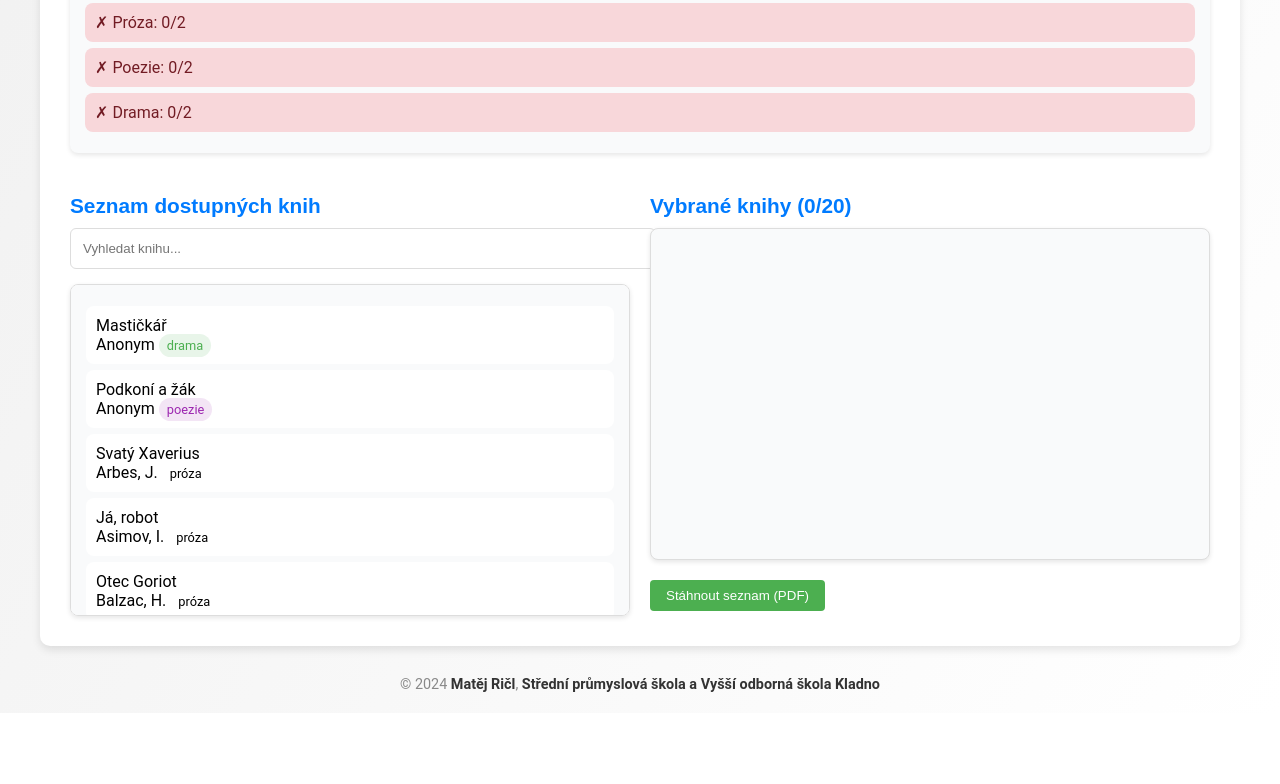
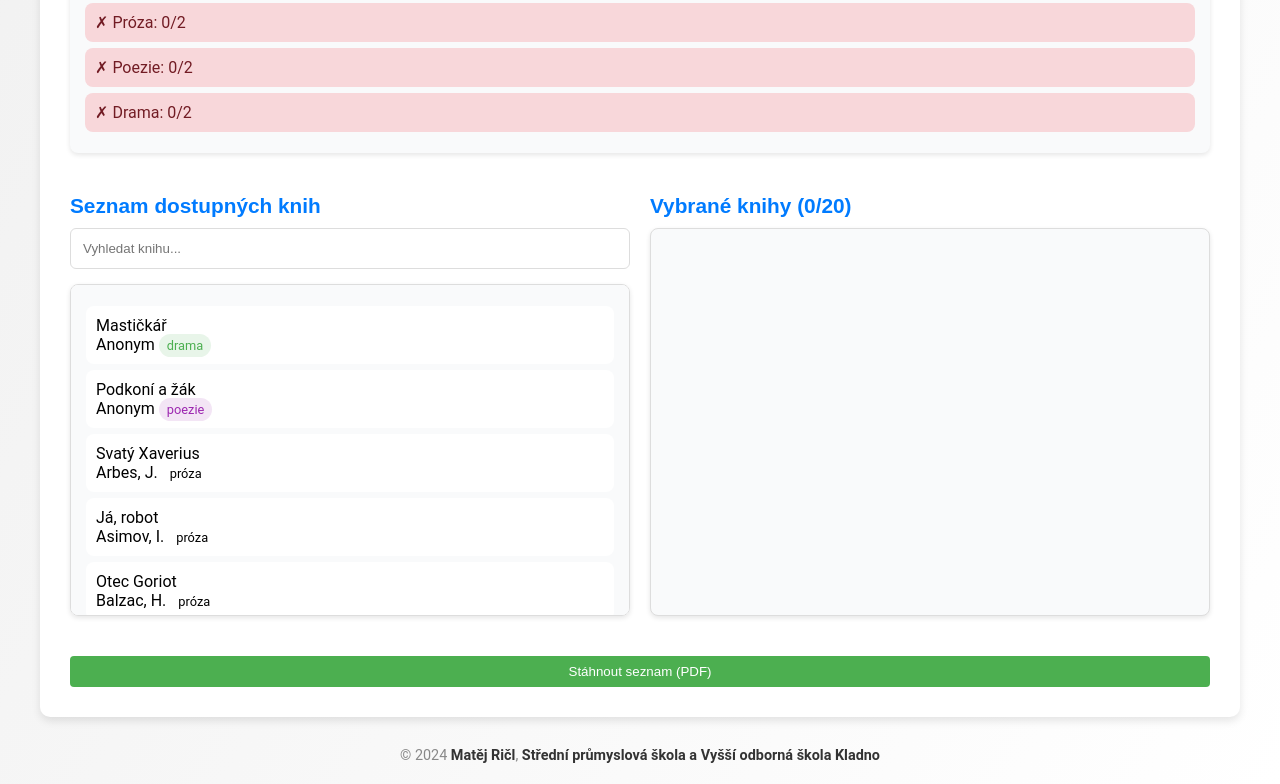
Before and after one commit to itsarnie/MaturitniCetba, a plain HTML site: page index.html in a window 1280 px wide. Shown: the part 430-1214 px from the top of the page. Before the commit the page ends 1143 px from the top, so only its background shows below. Drawn offline with Linux system fonts and the light colour scheme.

Commit message:
Add files via upload

```diff
--- a/index.html
+++ b/index.html
@@ -15,7 +15,8 @@
       </div>
 
       <div class="book-selection">
-        <div>
+        <div id="data">
+        <div id="availableBooksSearch">
           <h3>Seznam dostupných knih</h3>
           <input
             type="text"
@@ -25,13 +26,14 @@
           />
           <div class="book-list" id="availableBooks"></div>
         </div>
-        <div>
+        <div id="selected-books-container">
           <h3>Vybrané knihy (<span id="selectedCount">0</span>/20)</h3>
           <div class="selected-books" id="selectedBooks"></div>
-          <button onclick="generatePDF()" class="export-button">
-            Stáhnout seznam (PDF)
-          </button>
         </div>
+      </div>
+        <button onclick="generatePDF()" class="export-button">
+          Stáhnout seznam (PDF)
+        </button>
       </div>
     </div>
 
--- a/styles.css
+++ b/styles.css
@@ -45,10 +45,21 @@ h3 {
 
 /* Responsive layout */
 .book-selection {
-  display: grid;
-  grid-template-columns: 1fr;
+  display: flex;
+  flex-direction: column;
   gap: 20px;
   margin-top: 20px;
+}
+
+#availableBooksSearch {
+  display: flex;
+  flex-direction: column;
+}
+
+#data {
+  display: grid;
+  grid-template-columns: 1fr 1fr;
+  gap: 20px;
 }
 
 /* Two-column layout for larger screens */
@@ -58,11 +69,20 @@ h3 {
   }
 }
 
-.book-list,
-.selected-books {
+.book-list {
   height: 300px;
   overflow-y: auto;
   border: 1px solid #ddd;
+}
+
+.selected-books {
+  overflow-y: auto;
+  border: 1px solid #ddd;
+}
+
+#selected-books-container {
+  display: grid;
+  grid-template-rows: auto 1fr;
 }
 
 .book-item {
@@ -121,7 +141,6 @@ h3 {
   font-size: 0.8em;
 }
 .search-box {
-  width: 100%;
   padding: 12px;
   margin-bottom: 15px;
   border: 1px solid #ddd;
@@ -150,6 +169,7 @@ footer span {
   border: none;
   border-radius: 4px;
   cursor: pointer;
+  grid-row: 3/4;
 }
 
 .export-button:hover {
```
